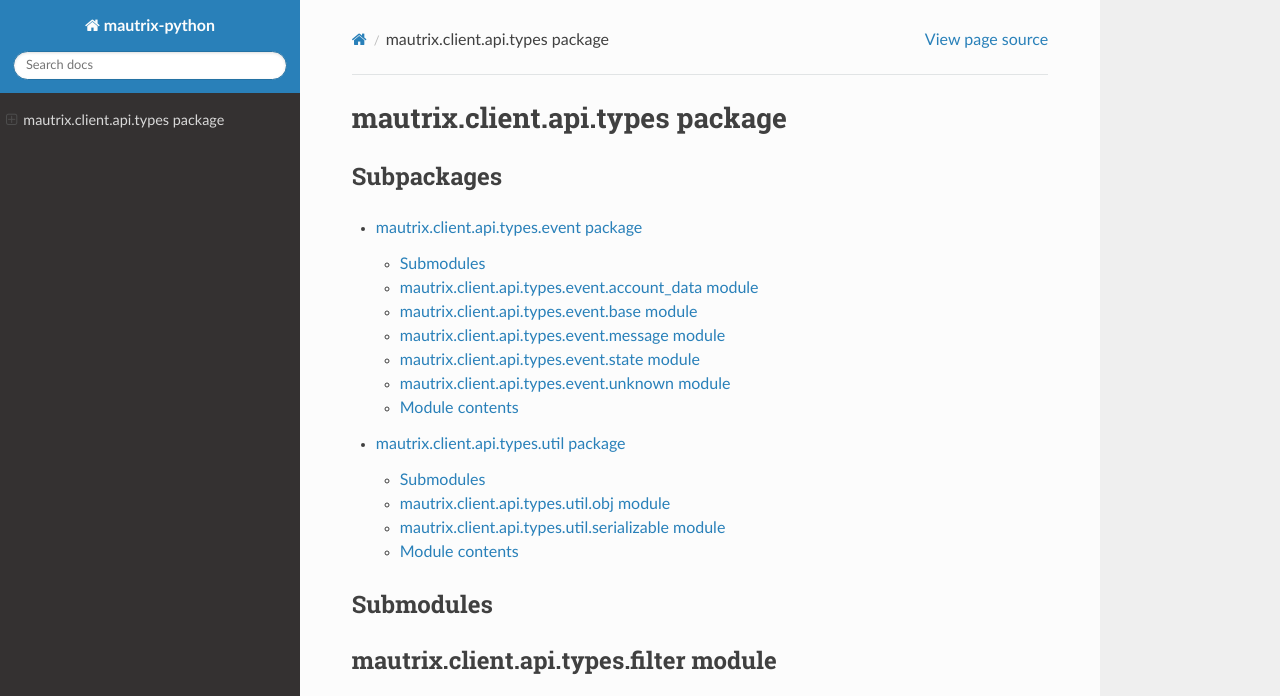
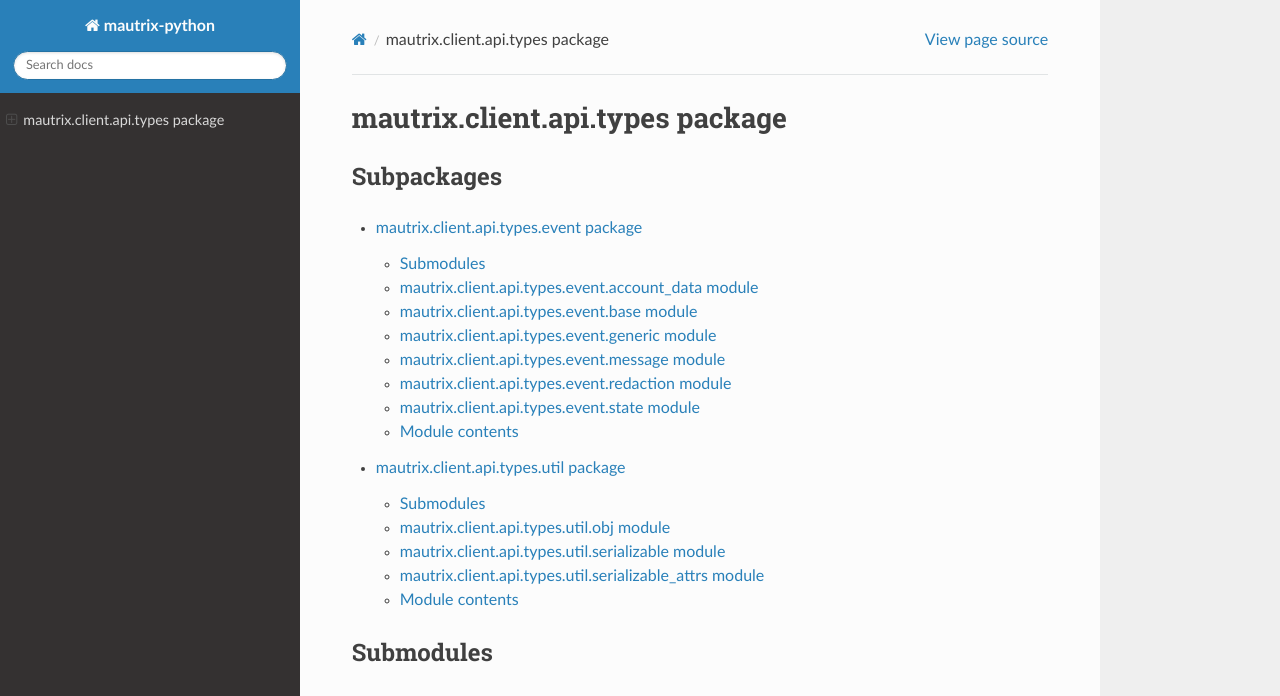
Before and after one commit to mautrix/python, a Sphinx documentation site: the page built from docs/mautrix.client.api.types.rst, in a window 1280 px wide and 1400 px high. Shown: the top 696 px of the window. Built offline with Sphinx 7.4.7 and the Read the Docs theme 2.0.0, drawn with Linux system fonts in a browser that asks for light colours; pages that are not in the unit, such as notebooks, are missing from menus; the version number could not be read and is left out; some of the changed text lies outside the part shown; grey boxes are pictures that could not be loaded.

Commit message:
Update version and docs

```diff
--- a/docs/mautrix.client.api.types.event.rst
+++ b/docs/mautrix.client.api.types.event.rst
@@ -20,10 +20,26 @@ mautrix.client.api.types.event.base module
     :undoc-members:
     :show-inheritance:
 
+mautrix.client.api.types.event.generic module
+---------------------------------------------
+
+.. automodule:: mautrix.client.api.types.event.generic
+    :members:
+    :undoc-members:
+    :show-inheritance:
+
 mautrix.client.api.types.event.message module
 ---------------------------------------------
 
 .. automodule:: mautrix.client.api.types.event.message
+    :members:
+    :undoc-members:
+    :show-inheritance:
+
+mautrix.client.api.types.event.redaction module
+-----------------------------------------------
+
+.. automodule:: mautrix.client.api.types.event.redaction
     :members:
     :undoc-members:
     :show-inheritance:
@@ -36,14 +52,6 @@ mautrix.client.api.types.event.state module
     :undoc-members:
     :show-inheritance:
 
-mautrix.client.api.types.event.unknown module
----------------------------------------------
-
-.. automodule:: mautrix.client.api.types.event.unknown
-    :members:
-    :undoc-members:
-    :show-inheritance:
-
 
 Module contents
 ---------------
--- a/docs/mautrix.client.api.types.util.rst
+++ b/docs/mautrix.client.api.types.util.rst
@@ -20,6 +20,14 @@ mautrix.client.api.types.util.serializable module
     :undoc-members:
     :show-inheritance:
 
+mautrix.client.api.types.util.serializable\_attrs module
+--------------------------------------------------------
+
+.. automodule:: mautrix.client.api.types.util.serializable_attrs
+    :members:
+    :undoc-members:
+    :show-inheritance:
+
 
 Module contents
 ---------------
--- a/docs/modules.rst
+++ b/docs/modules.rst
@@ -1,7 +1,8 @@
-mautrix
-=======
+mautrix-python
+==============
 
 .. toctree::
    :maxdepth: 4
 
    mautrix
+   setup
```
Also changed, not shown: docs/mautrix.client.api.types.rst (+8 -8 lines), docs/mautrix.client.rst (+20 -0 lines), 1 other file.
